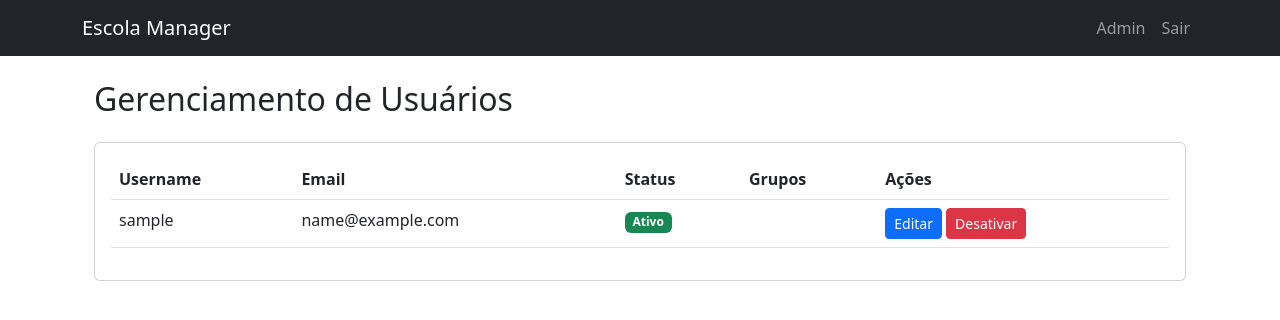
After one commit to renansilva42/school_manager_project, a Django app: page /users/ in a window 1280 px wide. The commit adds this page. Shown: the top 320 px of the page. Run offline with Django 4.2, Linux system fonts and the light colour scheme; the visitor is signed in with stand-in values (Sample User, id 1); data comes from the database, SQL or seed files in the repository; some libraries are stand-ins or nearby versions.

Commit message:
bora pra cima

```diff
--- a/apps/usuarios/urls.py
+++ b/apps/usuarios/urls.py
@@ -5,4 +5,6 @@ urlpatterns = [
     path('login/', views.login_view, name='login'),
     path('logout/', views.logout_view, name='logout'),
     path('', views.home, name='home'),
+    path('users/', views.user_management, name='user_management'),
+    path('settings/', views.settings_view, name='settings'),
 ]
--- a/apps/usuarios/views.py
+++ b/apps/usuarios/views.py
@@ -1,10 +1,28 @@
-from django.shortcuts import render, redirect
+from django.shortcuts import render, redirect, get_object_or_404
 from django.contrib.auth import login, logout
 from django.contrib import messages
-from django.contrib.auth.decorators import login_required
+from django.contrib.auth.decorators import login_required, user_passes_test
+from django.contrib.auth.models import User
 from django.conf import settings
 from supabase import create_client
-from .utils import sync_supabase_user_to_django
+
+def is_admin(user):
+    return user.is_superuser or user.groups.filter(name='Administradores').exists()
+
+@login_required
+@user_passes_test(is_admin)
+def user_management(request):
+    users = User.objects.all()
+    return render(request, 'usuarios/user_management.html', {'users': users})
+
+@login_required
+@user_passes_test(is_admin)
+def settings_view(request):
+    if request.method == 'POST':
+        # Add settings save logic here
+        messages.success(request, 'Configurações salvas com sucesso!')
+        return redirect('settings')
+    return render(request, 'usuarios/settings.html')
 
 def login_view(request):
     if request.method == 'POST':
@@ -20,7 +38,11 @@ def login_view(request):
             })
 
             if auth_response.user:
-                django_user = sync_supabase_user_to_django(auth_response.user)
+                # Create or update Django user
+                django_user, created = User.objects.get_or_create(
+                    username=email,
+                    defaults={'email': email, 'is_active': True}
+                )
                 login(request, django_user)
                 return redirect('home')
 
--- a/escola_manager/settings.py
+++ b/escola_manager/settings.py
@@ -89,6 +89,9 @@ MEDIA_ROOT = os.path.join(BASE_DIR, 'media')
 
 DEFAULT_AUTO_FIELD = 'django.db.models.BigAutoField'
 
+# Adicione estas configurações para o Admin
+ADMIN_MEDIA_PREFIX = '/static/admin/'
+
 LOGIN_URL = 'login'
 LOGIN_REDIRECT_URL = 'home'
 LOGOUT_REDIRECT_URL = 'login'
--- a/templates/home.html
+++ b/templates/home.html
@@ -7,7 +7,6 @@
     <hr class="my-4">
     <p>Você está logado como {{ user.email }}</p>
 
-    <!-- Adicione uma seção de links -->
     <div class="row mt-4">
         <div class="col-md-4">
             <div class="card">
@@ -24,7 +23,7 @@
                 <div class="card-body">
                     <h5 class="card-title">Gerenciar Usuários</h5>
                     <p class="card-text">Gerencie os usuários do sistema.</p>
-                    <a href="#" class="btn btn-primary">Gerenciar Usuários</a>
+                    <a href="{% url 'user_management' %}" class="btn btn-primary">Gerenciar Usuários</a>
                 </div>
             </div>
         </div>
@@ -34,7 +33,7 @@
                 <div class="card-body">
                     <h5 class="card-title">Configurações</h5>
                     <p class="card-text">Configure as opções do sistema.</p>
-                    <a href="#" class="btn btn-primary">Configurações</a>
+                    <a href="{% url 'settings' %}" class="btn btn-primary">Configurações</a>
                 </div>
             </div>
         </div>
--- /dev/null
+++ b/templates/usuarios/user_management.html
@@ -0,0 +1,55 @@
+{% extends 'base.html' %}
+
+{% block content %}
+<div class="container">
+    <h2 class="mb-4">Gerenciamento de Usuários</h2>
+
+    {% if messages %}
+    {% for message in messages %}
+    <div class="alert alert-{{ message.tags }}">
+        {{ message }}
+    </div>
+    {% endfor %}
+    {% endif %}
+
+    <div class="card">
+        <div class="card-body">
+            <table class="table">
+                <thead>
+                    <tr>
+                        <th>Username</th>
+                        <th>Email</th>
+                        <th>Status</th>
+                        <th>Grupos</th>
+                        <th>Ações</th>
+                    </tr>
+                </thead>
+                <tbody>
+                    {% for user in users %}
+                    <tr>
+                        <td>{{ user.username }}</td>
+                        <td>{{ user.email }}</td>
+                        <td>
+                            {% if user.is_active %}
+                            <span class="badge bg-success">Ativo</span>
+                            {% else %}
+                            <span class="badge bg-danger">Inativo</span>
+                            {% endif %}
+                        </td>
+                        <td>
+                            {% for group in user.groups.all %}
+                            <span class="badge bg-info">{{ group.name }}</span>
+                            {% endfor %}
+                        </td>
+                        <td>
+                            <a href="#" class="btn btn-sm btn-primary">Editar</a>
+                            <a href="#" class="btn btn-sm btn-danger">Desativar</a>
+                        </td>
+                    </tr>
+                    {% endfor %}
+                </tbody>
+            </table>
+        </div>
+    </div>
+</div>
+{% endblock %}
```
Also changed, not shown: templates/usuarios/settings.html (added, +57 -0 lines).
